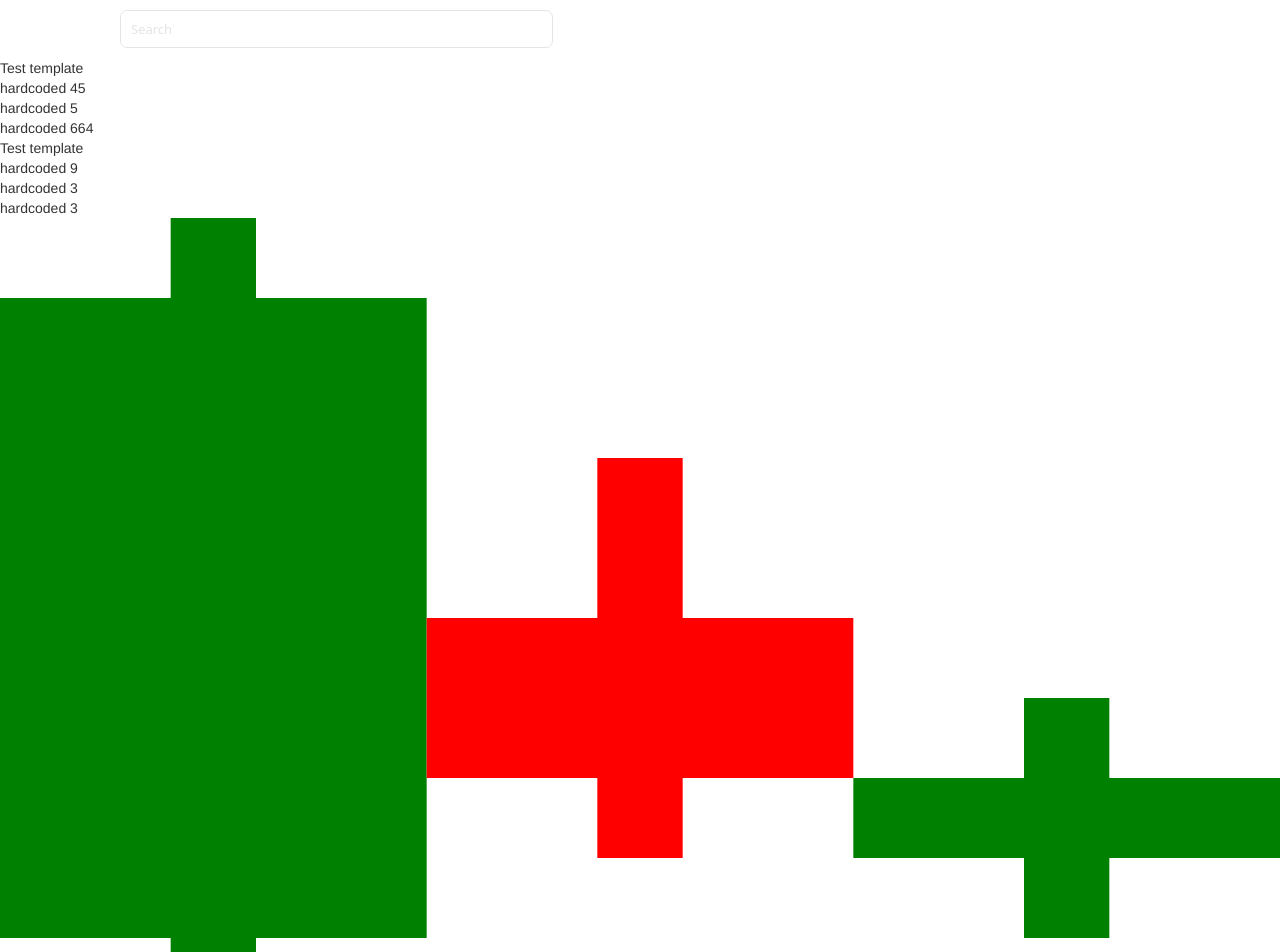
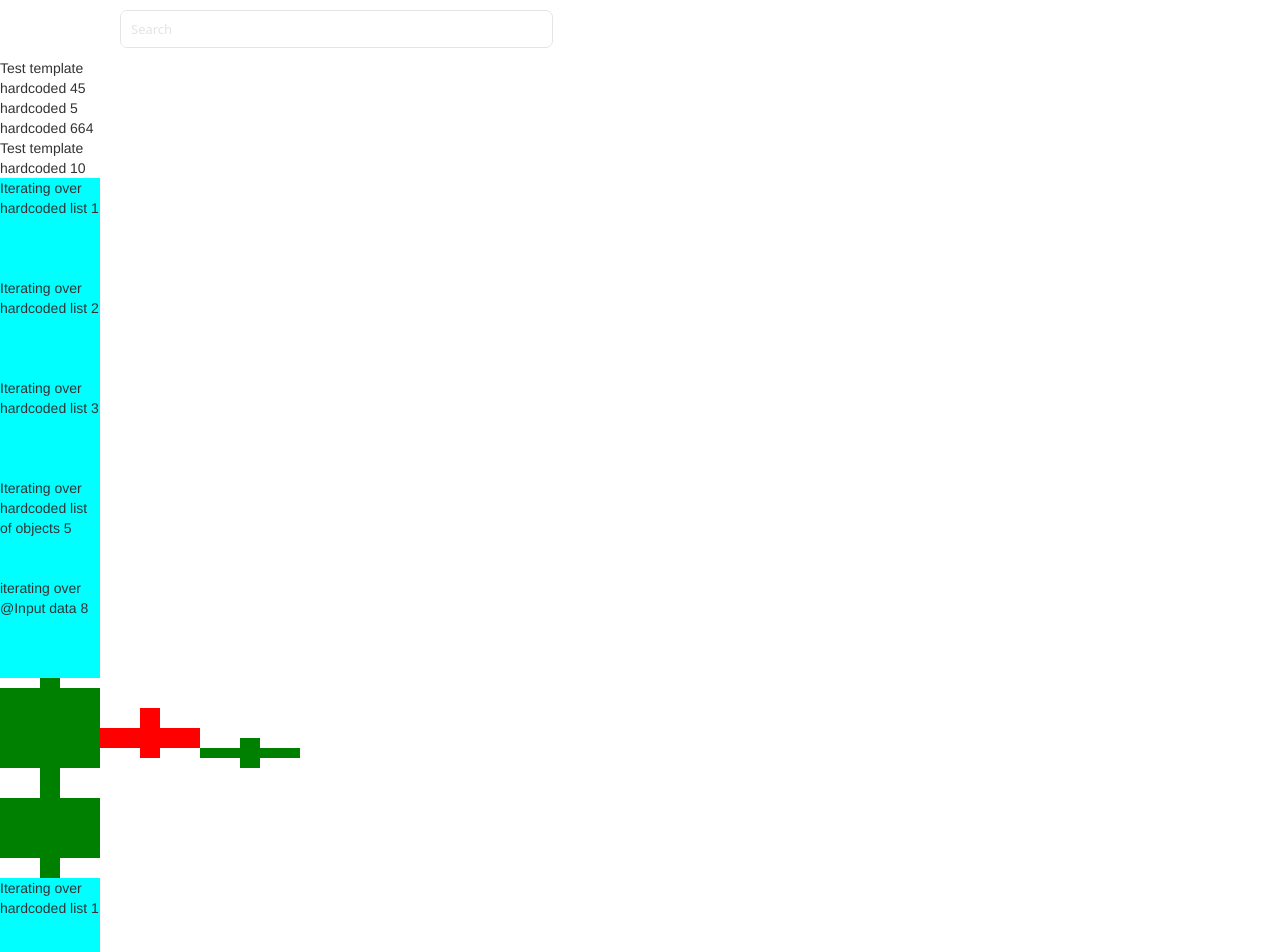
Before and after one commit to quaffpotion/stock-frontend, an Angular app in the folder frontend/: page / in a window 1280 px wide. Shown: the top 952 px of the page. Built offline with nearby package versions, Linux system fonts and the light colour scheme.

Commit message:
Able to @Input data, just had coordinates wrong

```diff
--- a/frontend/src/app/app.component.html
+++ b/frontend/src/app/app.component.html
@@ -1,13 +1,26 @@
 <app-search-container [mockdata]="mockdata"></app-search-container>
 
-<app-test-input [data]="[{open: 3, high:3,low:1,close:45}, {close:5},{close: 664}]"></app-test-input>
+<app-test-input
+  [data]="[
+    { open: 3, high: 3, low: 1, close: 45 },
+    { close: 5 },
+    { close: 664 }
+  ]"
+></app-test-input>
 <app-test-input [data]="somedata"></app-test-input>
 
-<app-candlestick-chart test="hello something" data="somedata"></app-candlestick-chart>
+<app-candlestick-chart
+  test="hello something"
+  [data]="[{ open: 2, close: 8, high: 10, low: 0 }]"
+></app-candlestick-chart>
+<app-candlestick-chart
+  test="more testing"
+  [data]="somedata"
+></app-candlestick-chart>
 <div style="width: 600px; height:400px; background: red;">
   <svg width="100%" height="100%" preserveAspectRatio="none" viewBox="0 -4 5 4">
     <g scale="(1 -1)">
-       <rect x="0" width="1" height="1"></rect>
+      <rect x="0" width="1" height="1"></rect>
       <rect x="1" width="1" height="3"></rect>
       <rect x="2" width="1" height="4"></rect>
       <rect x="3" width="1" height="2"></rect>
--- a/frontend/src/app/app.component.ts
+++ b/frontend/src/app/app.component.ts
@@ -1,13 +1,13 @@
-import { Component, AfterContentInit } from '@angular/core';
+import { Component, AfterContentInit } from "@angular/core";
 
-import { Stock } from './stock.model';
-import { MOCKDATA } from './mockdata';
-import * as d3 from 'd3';
-import { Observable } from 'rxjs';
-import { delay } from 'rxjs/operators';
-import { HttpClient } from '@angular/common/http';
-import { MSFT } from './msft';
-import { Ohlc } from './ohlc.model';
+import { Stock } from "./stock.model";
+import { MOCKDATA } from "./mockdata";
+import * as d3 from "d3";
+import { Observable } from "rxjs";
+import { delay } from "rxjs/operators";
+import { HttpClient } from "@angular/common/http";
+import { MSFT } from "./msft";
+import { Ohlc } from "./ohlc.model";
 
 interface DataModel {
   letter: string;
@@ -15,24 +15,24 @@ interface DataModel {
 }
 
 @Component({
-  selector: 'app-root',
-  templateUrl: './app.component.html',
-  styleUrls: ['./app.component.css']
+  selector: "app-root",
+  templateUrl: "./app.component.html",
+  styleUrls: ["./app.component.css"]
 })
-export class AppComponent implements  AfterContentInit {
+export class AppComponent implements AfterContentInit {
   data: Observable<DataModel>;
   count: any = 0;
-  somedata: Ohlc[];
+  somedata: Ohlc[] = [new Ohlc(0, 10, 0, 10)]; // these are initialized first, constructors overwrite these
 
   /*Create fake data from various sources*/
   /*eventually make into a service*/
-  mockFromJson: Stock[] = require('../../data.json');
+  mockFromJson: Stock[] = require("../../data.json");
   moreMockdata: Stock[] = [
-    new Stock('Tesla', 'T', 176.27),
-    { name: 'Apple', symbol: 'AAPL', closingprice: 142.67 },
-    { name: 'Microsoft', symbol: 'MSFT', closingprice: 71.82 },
-    { name: 'Planting Life Quality', symbol: 'PLQ', closingprice: 91.71 },
-    { name: 'Max', symbol: 'ZZZ', closingprice: 89.35 }
+    new Stock("Tesla", "T", 176.27),
+    { name: "Apple", symbol: "AAPL", closingprice: 142.67 },
+    { name: "Microsoft", symbol: "MSFT", closingprice: 71.82 },
+    { name: "Planting Life Quality", symbol: "PLQ", closingprice: 91.71 },
+    { name: "Max", symbol: "ZZZ", closingprice: 89.35 }
   ];
   mockdata = [...MOCKDATA, ...this.moreMockdata, ...this.mockFromJson];
 
@@ -43,13 +43,12 @@ export class AppComponent implements  AfterContentInit {
   // }
 
   constructor() {
-    this.somedata = [
-      new Ohlc(1,10,0,9),
-      new Ohlc(5,7,2,3),
-      new Ohlc(2,4,1,3),
-    ]
+    // this.somedata = [
+    //   new Ohlc(1, 10, 0, 9),
+    //   new Ohlc(5, 7, 2, 3),
+    //   new Ohlc(2, 4, 1, 3)
+    // ];
     console.log("somedata: ", this.somedata);
-
   }
 
   color(r, g, b) {
@@ -57,7 +56,7 @@ export class AppComponent implements  AfterContentInit {
   }
 
   ngAfterContentInit() {
-    d3.csv('http://localhost:8080/assets/FTSE.csv').then(data =>
+    d3.csv("http://localhost:8080/assets/FTSE.csv").then(data =>
       console.log(data)
     );
     this.loadScripts();
@@ -65,17 +64,17 @@ export class AppComponent implements  AfterContentInit {
 
   loadScripts() {
     const dynamicScripts = [
-      'https://cdn.jsdelivr.net/npm/lodash@4.17.10/lodash.min.js',
-      'https://d3js.org/d3.v5.min.js',
-      'http://localhost:8080/assets/script.js'
+      "https://cdn.jsdelivr.net/npm/lodash@4.17.10/lodash.min.js",
+      "https://d3js.org/d3.v5.min.js",
+      "http://localhost:8080/assets/script.js"
     ];
     for (let i = 0; i < dynamicScripts.length; i++) {
-      const node = document.createElement('script');
+      const node = document.createElement("script");
       node.src = dynamicScripts[i];
-      node.type = 'text/javascript';
+      node.type = "text/javascript";
       node.async = false;
-      node.charset = 'utf-8';
-      document.getElementsByTagName('head')[0].appendChild(node);
+      node.charset = "utf-8";
+      document.getElementsByTagName("head")[0].appendChild(node);
     }
   }
 }
--- a/frontend/src/app/candlestick-chart/candlestick-chart.component.html
+++ b/frontend/src/app/candlestick-chart/candlestick-chart.component.html
@@ -1,4 +1,3 @@
-
 <!-- <svg viewBox="0 -100 1000 100">
   <g transform="scale(1,-1)">
     <rect
@@ -19,15 +18,60 @@
     ></rect>
   </g>
 </svg> -->
-{{ something }}
-<div style="width:100%;height:100vh">
+<div
+  style="width:100px; height:100px; background:cyan;"
+  *ngFor="let i of [1, 2, 3]"
+>
+  Iterating over hardcoded list {{ i }}
+</div>
+<div
+  style="width:100px; height:100px; background:cyan;"
+  *ngFor="let i of [{ close: 5 }]"
+>
+  Iterating over hardcoded list of objects {{ i.close }}
+</div>
+<div style="width:100px; height:100px; background:cyan;" *ngFor="let i of data">
+  iterating over @Input data {{ i.close }}
+</div>
+<div style="width:300px;height:100px">
   <svg
     width="100%"
     height="100%"
     preserveAspectRatio="none"
     viewBox="0 -10 3 10"
   >
-    <g *ngFor="let stock of data3; index as candleposition" transform="scale(1 -1)">
+    <g
+      *ngFor="let stock of data3; index as candleposition"
+      transform="scale(1 -1)"
+    >
+      <rect
+        [attr.x]="candleposition + 0.4"
+        [attr.y]="min(stock.open, stock.close, stock.high, stock.low)"
+        [attr.height]="this.minmax(stock)"
+        width="0.2"
+        attr.fill="{{ upday(stock) }}"
+      ></rect>
+      <rect
+        [attr.x]="candleposition"
+        [attr.y]="min(stock.open, stock.close)"
+        [attr.height]="abs(stock.open - stock.close)"
+        width="1"
+        attr.fill="{{ upday(stock) }}"
+      ></rect>
+    </g>
+  </svg>
+</div>
+<div style="width:300px;height:100px">
+  <svg
+    width="100%"
+    height="100%"
+    preserveAspectRatio="none"
+    viewBox="0 -10 3 10"
+  >
+    <g
+      *ngFor="let stock of data; index as candleposition"
+      transform="scale(1 -1)"
+    >
       <rect
         [attr.x]="candleposition + 0.4"
         [attr.y]="min(stock.open, stock.close, stock.high, stock.low)"
--- a/frontend/src/app/candlestick-chart/candlestick-chart.component.ts
+++ b/frontend/src/app/candlestick-chart/candlestick-chart.component.ts
@@ -1,13 +1,13 @@
-import { Component, Input } from '@angular/core';
+import { Component, Input } from "@angular/core";
 import { Ohlc } from "../ohlc.model";
-import { MSFT } from '../msft';
+import { MSFT } from "../msft";
 @Component({
-  selector: 'app-candlestick-chart',
-  templateUrl: './candlestick-chart.component.html',
-  styleUrls: ['./candlestick-chart.component.css']
+  selector: "app-candlestick-chart",
+  templateUrl: "./candlestick-chart.component.html",
+  styleUrls: ["./candlestick-chart.component.css"]
 })
 export class CandlestickChartComponent {
-  @Input() ourdata: Ohlc[]
+  @Input() data: Ohlc[];
   min = Math.min;
   max = Math.max;
   abs = Math.abs;
@@ -26,11 +26,17 @@ export class CandlestickChartComponent {
   // }[];
   data3: Ohlc[];
   constructor() {
-    this.data3=[
-      new Ohlc(1,10,0,9),
-      new Ohlc(5,7,2,3),
-      new Ohlc(2,4,1,3),
+    this.data3 = [
+      new Ohlc(1, 10, 0, 9),
+      new Ohlc(5, 7, 2, 3),
+      new Ohlc(2, 4, 1, 3)
     ];
+    this.data = [
+      new Ohlc(1, 10, 0, 10),
+      new Ohlc(5, 7, 2, 9),
+      new Ohlc(2, 4, 1, 8)
+    ];
+
     // this.data2 = MSFT;
     // this.data = [...new Array(1000)].map(() => Math.random() * 100);
     // this.stocks = [...new Array(1000)].map(() => ({
@@ -50,9 +56,9 @@ export class CandlestickChartComponent {
 
   upday(stock) {
     if (stock.close >= stock.open) {
-      return 'green';
+      return "green";
     } else {
-      return 'red';
+      return "red";
     }
   }
 }
```
Also changed, not shown: frontend/src/app/test-input/test-input.component.ts (+9 -16 lines).
